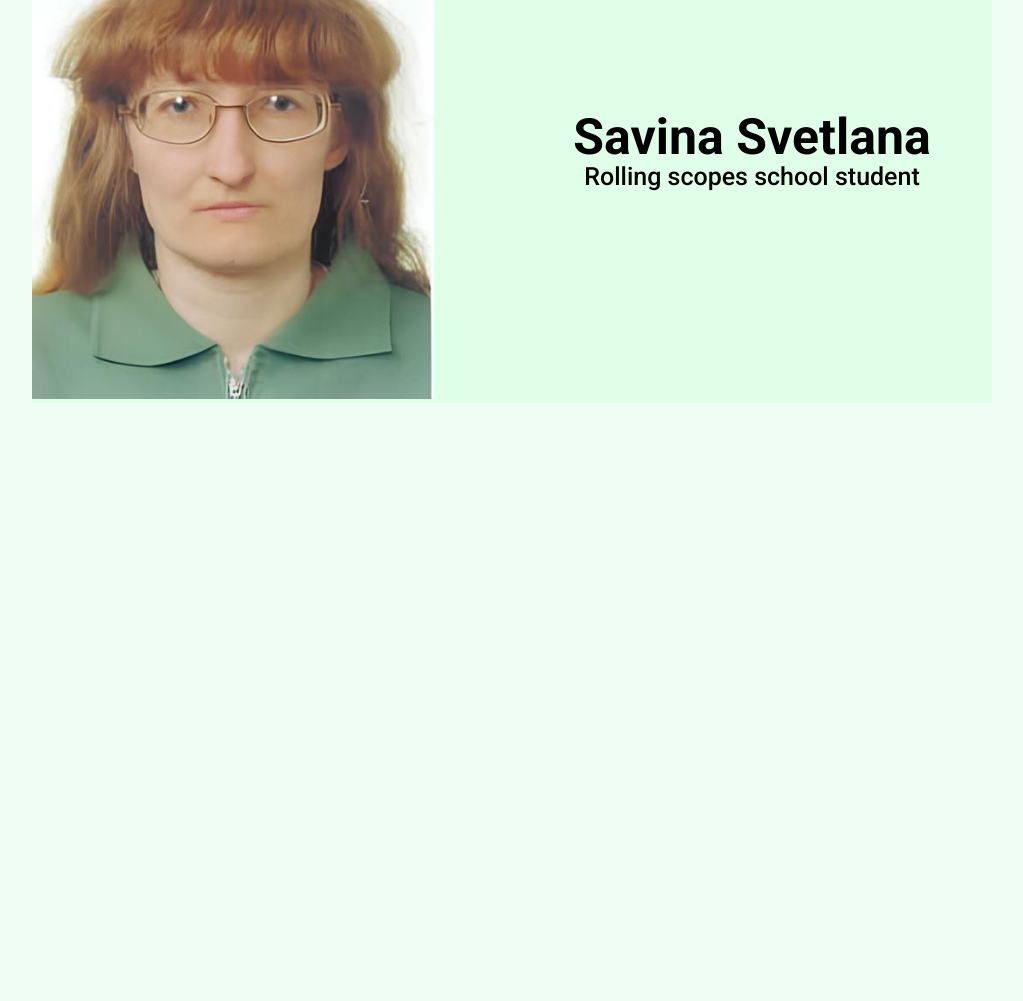
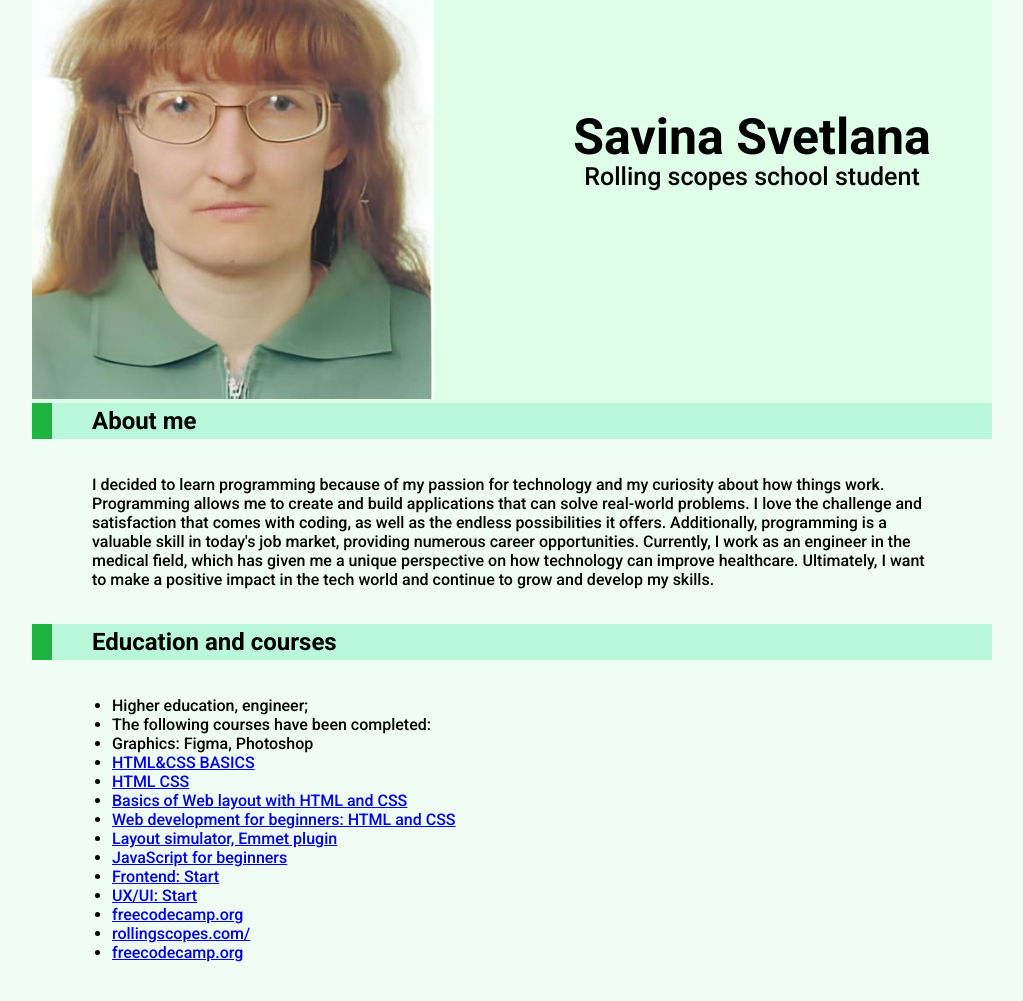
Before and after one commit to Faratora/rsschool-cv1, a plain HTML site: page index.html in a window 1280 px wide. Shown: the part 171-1172 px from the top of the page, without its empty margins (128-1151 px from the left). Before the commit the page ends 800 px from the top, so only its background shows below. Drawn offline with Linux system fonts and the light colour scheme.

Commit message:
feat: add section about-me and education

```diff
--- a/index.html
+++ b/index.html
@@ -56,3 +56,82 @@
         </div>
       </div>
     </main>
+    <!-- section about-me-->
+    <section class="about-me" id="about-me">
+      <h2 class="section-title">About me</h2>
+      <p class="text">
+        I decided to learn programming because of my passion for technology and
+        my curiosity about how things work. Programming allows me to create and
+        build applications that can solve real-world problems. I love the
+        challenge and satisfaction that comes with coding, as well as the
+        endless possibilities it offers. Additionally, programming is a valuable
+        skill in today's job market, providing numerous career opportunities.
+        Currently, I work as an engineer in the medical field, which has given
+        me a unique perspective on how technology can improve healthcare.
+        Ultimately, I want to make a positive impact in the tech world and
+        continue to grow and develop my skills.
+      </p>
+    </section>
+
+    <!-- section education -->
+    <section class="education" id="education">
+      <h2 class="section-title">Education and courses</h2>
+      <ul class="education__list">
+        <li>Higher education, engineer;</li>
+        <li>The following courses have been completed:</li>
+        <li>Graphics: Figma, Photoshop</li>
+        <li>
+          <a href="https://stepik.org/cert/2700811?lang=en" target="_blank">
+            HTML&CSS BASICS</a>
+        </li>
+        <li>
+          <a href="https://stepik.org/cert/2694763?lang=en" target="_blank">
+            HTML CSS</a>
+        </li>
+        <li>
+          <a href="https://stepik.org/cert/2633313?lang=en" target="_blank">
+            Basics of Web layout with HTML and CSS</a>
+        </li>
+        <li>
+          <a href="https://stepik.org/cert/2638484?lang=en" target="_blank">
+            Web development for beginners: HTML and CSS</a>
+        </li>
+        <li>
+          <a href="https://stepik.org/cert/2645351?lang=en" target="_blank">
+            Layout simulator, Emmet plugin</a>
+        </li>
+        <li>
+          <a href="https://stepik.org/cert/2696633?lang=en" target="_blank">
+            JavaScript for beginners</a>
+        </li>
+        <li>
+          <a
+            href="https://itlogia.ru/certificates/intensive/13553-77463"
+            target="_blank">
+            Frontend: Start</a>
+        </li>
+        <li>
+          <a
+            href="https://itlogia.ru/certificates/intensive/14218-77463"
+            target="_blank">
+            UX/UI: Start</a>
+        </li>
+        <li>
+          <a
+            href="https://www.freecodecamp.org/certification/fcc66e49b62-64ea-4086-88c9-dfe4752d8650/responsive-web-design"
+            target="_blank">
+            freecodecamp.org</a>
+        </li>
+        <li>
+          <a href="https://rollingscopes.com" target="_blank">
+            rollingscopes.com/</a>
+        </li>
+        <li>
+          <a
+            href="https://www.freecodecamp.org/certification/fcc66e49b62-64ea-4086-88c9-dfe4752d8650/javascript-algorithms-and-data-structures-v8"
+            target="_blank"
+          >
+            freecodecamp.org</a>
+        </li>
+      </ul>
+    </section>
```
